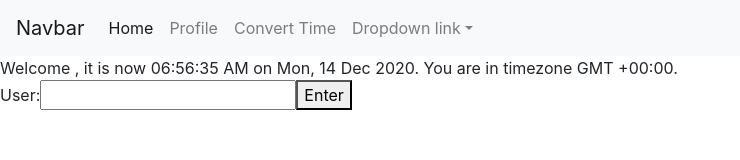
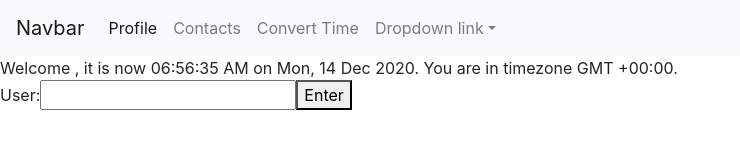
Before and after one commit to kalyak/timely, a React (Create React App) app in the folder timely/: page / in a window 1280 px wide. Shown: the top 160 px of the page, without its empty margins (0-740 px from the left). Built offline with nearby package versions, Linux system fonts and the light colour scheme.

Commit message:
renamed Profiles to Contacts.

```diff
--- a/timely/src/components/Profiles.js
+++ b/timely/src/components/Contacts.js
@@ -5,7 +5,7 @@ import all from "./firebase/firebase_functions";
 import Groups from "./Groups";
 import PAGES from "./navigation/route_constants";
 import TimeNow from "./TimeNow";
-const Profiles = ({
+const Contacts = ({
   user,
   setGroup,
   group,
@@ -14,7 +14,7 @@ const Profiles = ({
   currentTime,
 }) => {
   useEffect(() => {
-    console.log("PROFILES");
+    console.log("Contacts");
     if (user !== "" && group !== "") {
       all.retrieveContacts(contacts, setContacts, user, group);
       console.log("Contacts", contacts);
@@ -28,8 +28,8 @@ const Profiles = ({
   };
 
   return (
-    <div className='profiles'>
-      <h2>Profile Page of {user}!</h2>
+    <div className='contacts'>
+      <h2>Contact Page of {user}!</h2>
       <select value={group} onChange={(event) => handleChange(event)}>
         <option value=''>[Please select a group.]</option>
         <option value='office'>Office</option>
@@ -55,4 +55,4 @@ const Profiles = ({
   );
 };
 
-export default Profiles;
+export default Contacts;
--- a/timely/src/components/Groups.js
+++ b/timely/src/components/Groups.js
@@ -2,13 +2,14 @@ import { useEffect } from "react";
 import dayjs from "dayjs";
 
 const Groups = ({ contacts, setContacts, currentTime }) => {
+  // console.log("Groups contact", contacts);
+
   const ConvertTime = (timezone) => {
     console.log("retrieving", timezone);
     return dayjs(currentTime).tz(timezone);
   };
 
   useEffect(() => {
-    console.log("Groups contact", contacts);
     if (contacts.length !== 0) {
       const convertTimeArray = contacts.map((contact, i) =>
         ConvertTime(contact.timezone)
--- a/timely/src/components/navigation/NavBar.js
+++ b/timely/src/components/navigation/NavBar.js
@@ -23,12 +23,12 @@ const NavBar = () => {
         <ul className='navbar-nav'>
           <li className='nav-item'>
             <NavLink className='nav-link' to={PAGES.home} exact={true}>
-              Home
+              Profile
             </NavLink>
           </li>
           <li className='nav-item'>
             <NavLink className='nav-link' to={PAGES.profile}>
-              Profile
+              Contacts
             </NavLink>
           </li>
           <li className='nav-item'>
--- a/timely/src/components/navigation/SwitchRoute.js
+++ b/timely/src/components/navigation/SwitchRoute.js
@@ -3,7 +3,7 @@ import What from "../ConvertTime";
 import Home from "../Home";
 import Login from "../Login";
 import NewContact from "../NewContact";
-import Profiles from "../Profiles";
+import Contacts from "../Contacts";
 import PAGES from "./route_constants";
 
 const SwitchRoute = ({
@@ -33,7 +33,7 @@ const SwitchRoute = ({
       <Route
         path={PAGES.profile}
         render={() => (
-          <Profiles
+          <Contacts
             user={user}
             setGroup={setGroup}
             group={group}
```
